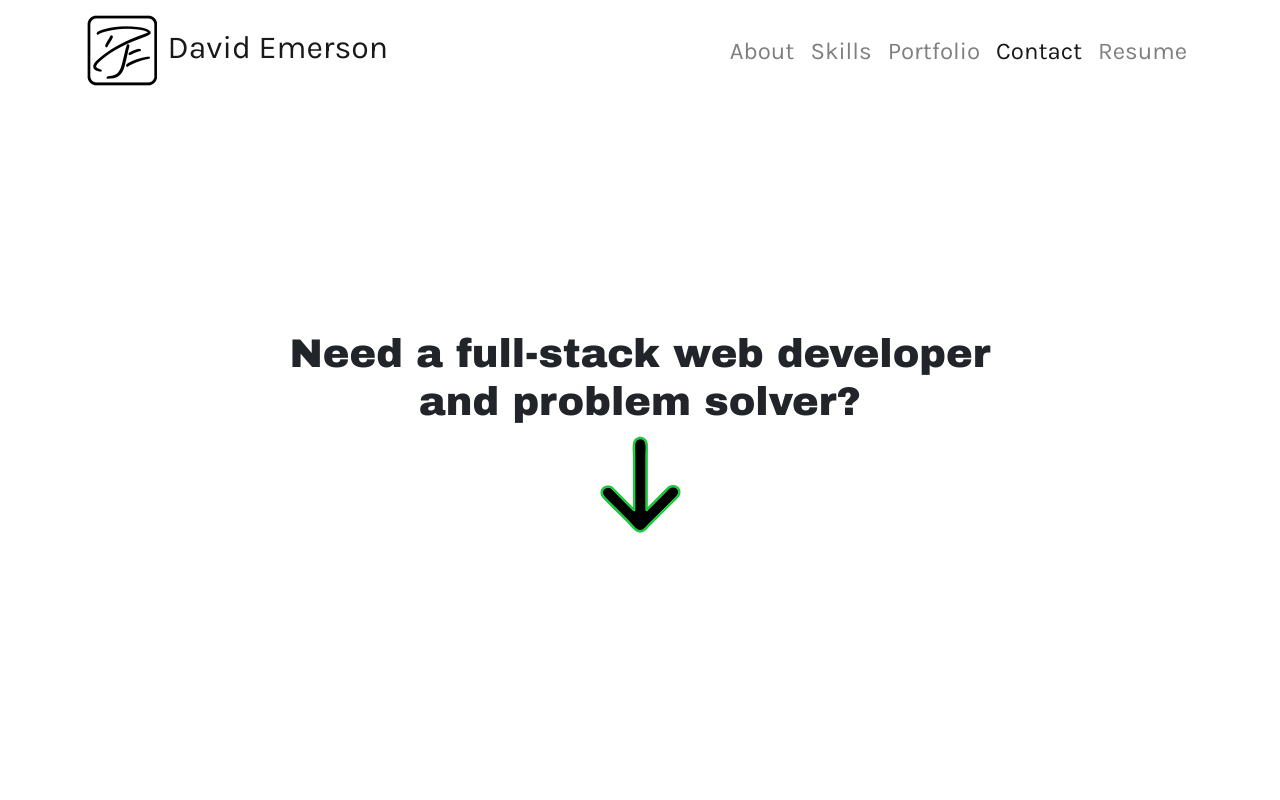
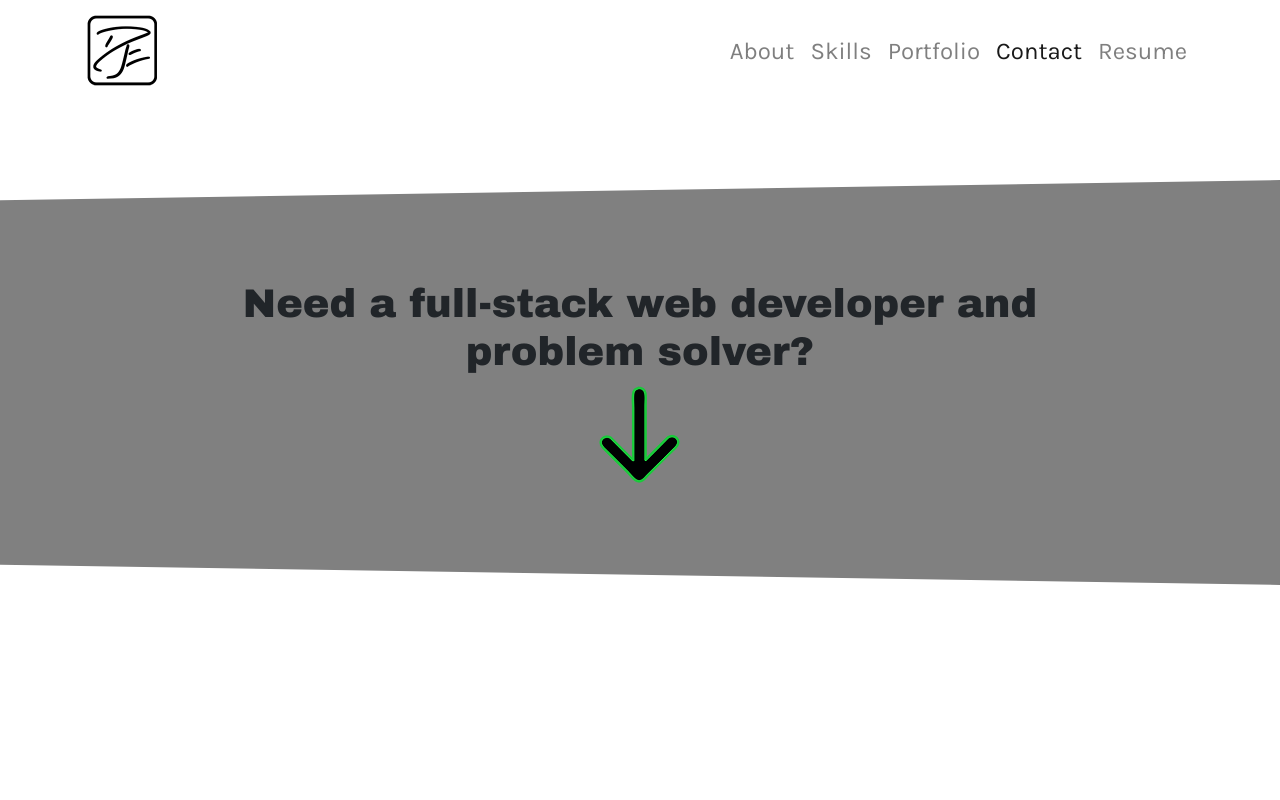
Before and after one commit to davidjemerson/davidjemerson.github.io, a plain HTML site: page index.html in a window 1280 px wide. Shown: the top 800 px of the page. Drawn offline with nearby package versions, Linux system fonts and the light colour scheme.

Commit message:
gave the hero a touch of the ol' razzle dazzle

```diff
--- a/assets/css/style.css
+++ b/assets/css/style.css
@@ -36,9 +36,17 @@ ul {
 }
 
 #hero {
-    padding: 50px 0 50px 0;
-    margin-top: 200px;
+    background-color: grey;
+    padding: 100px 0 100px 0;
+    margin-top: 100px;
     margin-bottom: 300px;
+    -webkit-clip-path: polygon(0% 05%, 100% 0%, 100% 100%, 0% 95%);
+    clip-path: polygon(0% 05%, 100% 0%, 100% 100%, 0% 95%);
+    transition: .3s;
+}
+
+#hero.scrolled {
+    background-color: #6fe994;
 }
 
 #mainNav {
--- a/assets/js/app.js
+++ b/assets/js/app.js
@@ -138,6 +138,7 @@ $(function(o) {
         offset: 50
     });
     var a = function() {
+        50 < o("#mainNav").offset().top ? o("#hero").addClass("scrolled") : o("#hero").removeClass("scrolled"),
         50 < o("#mainNav").offset().top ? o("#mainNav").addClass("navbar-dark") : o("#mainNav").removeClass("navbar-dark"),
         50 < o("#mainNav").offset().top ? o("#mainNav").removeClass("navbar-light") : o("#mainNav").addClass("navbar-light"),
         50 < o("#mainNav").offset().top ? o("#navLogo").attr("src", "./assets/images/whitemono.png") : o("#navLogo").attr("src", "./assets/images/blackmono.png"),
--- a/index.html
+++ b/index.html
@@ -66,7 +66,6 @@
         <div class="container">
             <a class="navbar-brand" href="#">
                 <img id="navLogo" src="./assets/images/blackmono.png" class="img-fluid" alt=""/>
-                David Emerson
             </a>
             <button class="navbar-toggler" type="button" data-toggle="collapse" data-target="#navbarNav" aria-controls="navbarNav" aria-expanded="false" aria-label="Toggle navigation">
                 <span class="navbar-toggler-icon"></span>
@@ -95,7 +94,7 @@
 
     <!-- Intro Container -->
     <main>
-        <div id="hero" class="container">
+        <div id="hero" class="container-fluid">
             <div class="row">
                 <div class="col-lg-8 col-md-10 col-sm-12 text-center mx-auto">
                     <h1>Need a full-stack web developer and problem solver?</h1>
@@ -219,7 +218,7 @@
     <footer>
         <div class="row">
             <div class="col-12 text-center">
-                &copy;2018 David Emerson | david@david-emerson.com |
+                &copy;2019 David Emerson | david@david-emerson.com |
             </div>
         </div>
     </footer>
```
